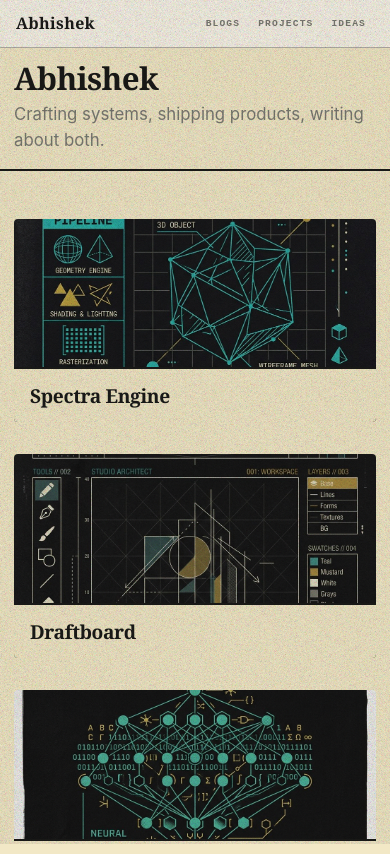
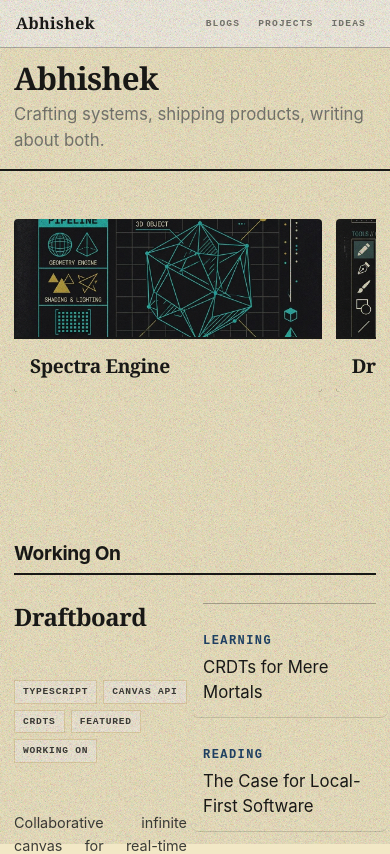
Before and after one commit to thesamotar/PortfolioWebsite, a React (Vite) app: page / in a window 390 px wide. Shown: the top 854 px of the page. Built offline with nearby package versions, Linux system fonts and the light colour scheme; a web font is replaced by a local one.

Commit message:
Implement mobile responsive design (horizontal snap & masonry) and remove featured header

```diff
--- a/src/pages/HomePage.jsx
+++ b/src/pages/HomePage.jsx
@@ -80,8 +80,8 @@ export default function HomePage() {
       </header>
 
       <div className="page-content">
-        {/* Featured Mix */}
-        <GridSection id="selected-projects" columns={3}>
+        {/* Featured Content Area */}
+        <GridSection id="featured" columns={3} className="home-featured-grid">
           {allFeatured.map(item => {
             if (item._type === 'project') return <ProjectsSection key={item.title} items={[item]} onProjectClick={setActiveProject} />;
             if (item._type === 'post') return <BlogSection key={item.title} posts={[item]} onPostClick={setActivePost} />;
--- a/src/styles/global.css
+++ b/src/styles/global.css
@@ -262,8 +262,58 @@ img {
 }
 
 @media (max-width: 900px) {
+  /* Mobile Masonry Grid for subpages */
   .grid-layout--3-col, .grid-layout--2-col {
-    grid-template-columns: 1fr;
+    grid-template-columns: repeat(2, 1fr);
+    gap: var(--space-sm);
+  }
+
+  /* Make the very first item span full width to start the masonry effect */
+  .grid-layout > .project-card:first-child {
+    grid-column: 1 / -1;
+  }
+
+  /* Compact the text in masonry tiles so it fits the 2-column layout */
+  .grid-layout .project-card__title {
+    font-size: var(--fs-body);
+  }
+  .grid-layout .project-card__summary {
+    display: none; /* Hide summary on small tiles */
+  }
+  .grid-layout > .project-card:first-child .project-card__summary {
+    display: block; /* But keep it on the full-width featured tile */
+  }
+
+  /* Home Page Featured Area - Horizontal Snap Scroll */
+  .home-featured-grid .grid-layout {
+    display: flex !important;
+    flex-wrap: nowrap;
+    overflow-x: auto;
+    scroll-snap-type: x mandatory;
+    gap: var(--space-md);
+    padding-bottom: var(--space-md);
+    -webkit-overflow-scrolling: touch;
+    scrollbar-width: none; /* Firefox */
+  }
+  .home-featured-grid .grid-layout::-webkit-scrollbar {
+    display: none; /* Chrome/Safari */
+  }
+
+  .home-featured-grid .grid-layout > * {
+    flex: 0 0 85%;
+    scroll-snap-align: center;
+  }
+
+  .home-featured-grid .grid-layout > .project-card:first-child {
+    grid-column: auto; /* reset from masonry */
+  }
+
+  /* Re-enable summary on horizontal scroll cards because they are 85% width */
+  .home-featured-grid .project-card__summary {
+    display: block !important;
+  }
+  .home-featured-grid .project-card__title {
+    font-size: var(--fs-h3) !important;
   }
 }
 
```
